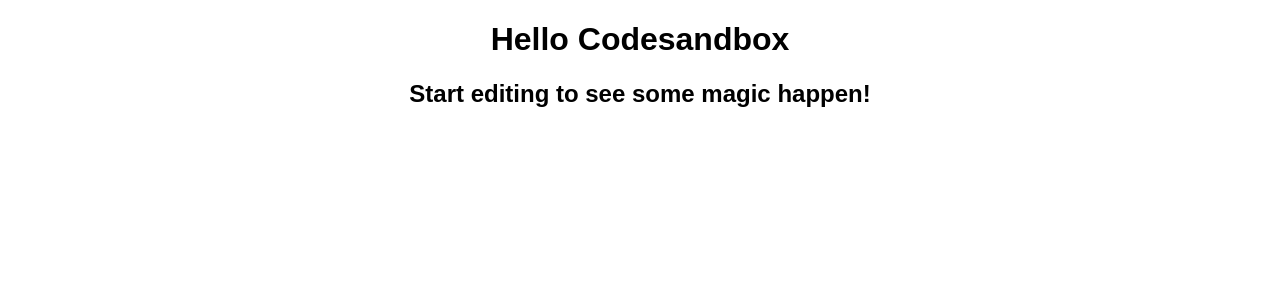
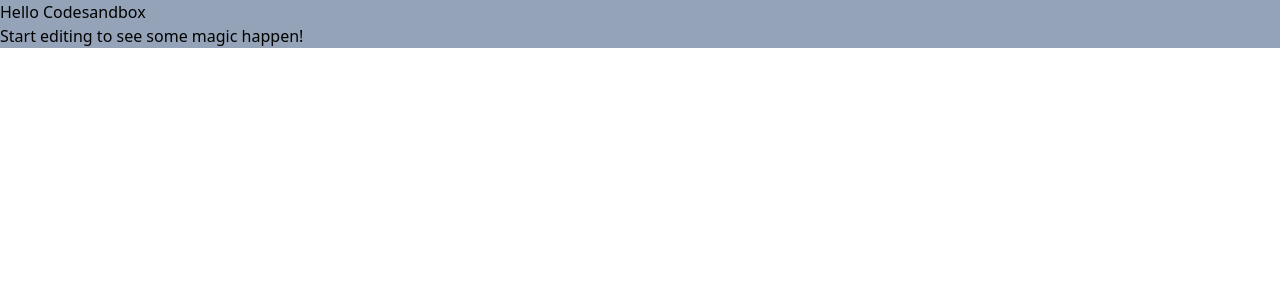
Before and after one commit to abhishekashyap/react-premiere-league-flanksource, a React (Create React App) app: page / in a window 1280 px wide. Shown: the top 300 px of the page. Built offline with nearby package versions, Linux system fonts and the light colour scheme.

Commit message:
chore(dev): add tailwindcss

```diff
--- /dev/null
+++ b/postcss.config.js
@@ -0,0 +1,6 @@
+module.exports = {
+  plugins: {
+    tailwindcss: {},
+    autoprefixer: {},
+  },
+}
--- a/src/App.tsx
+++ b/src/App.tsx
@@ -2,7 +2,7 @@
 
 export default function App() {
   return (
-    <div className="App">
+    <div className="bg-slate-400">
       <h1>Hello Codesandbox</h1>
       <h2>Start editing to see some magic happen!</h2>
     </div>
--- a/src/styles.css
+++ b/src/styles.css
@@ -1,4 +1,3 @@
-.App {
-  font-family: sans-serif;
-  text-align: center;
-}
+@tailwind base;
+@tailwind components;
+@tailwind utilities;
--- /dev/null
+++ b/tailwind.config.js
@@ -0,0 +1,8 @@
+/** @type {import('tailwindcss').Config} */
+module.exports = {
+  content: ["./src/**/*.{js,jsx,ts,tsx}"],
+  theme: {
+    extend: {},
+  },
+  plugins: [],
+};
```
Also changed, not shown: package.json (+6 -3 lines), 1 other file (tests, documents, lock files or other folders).
